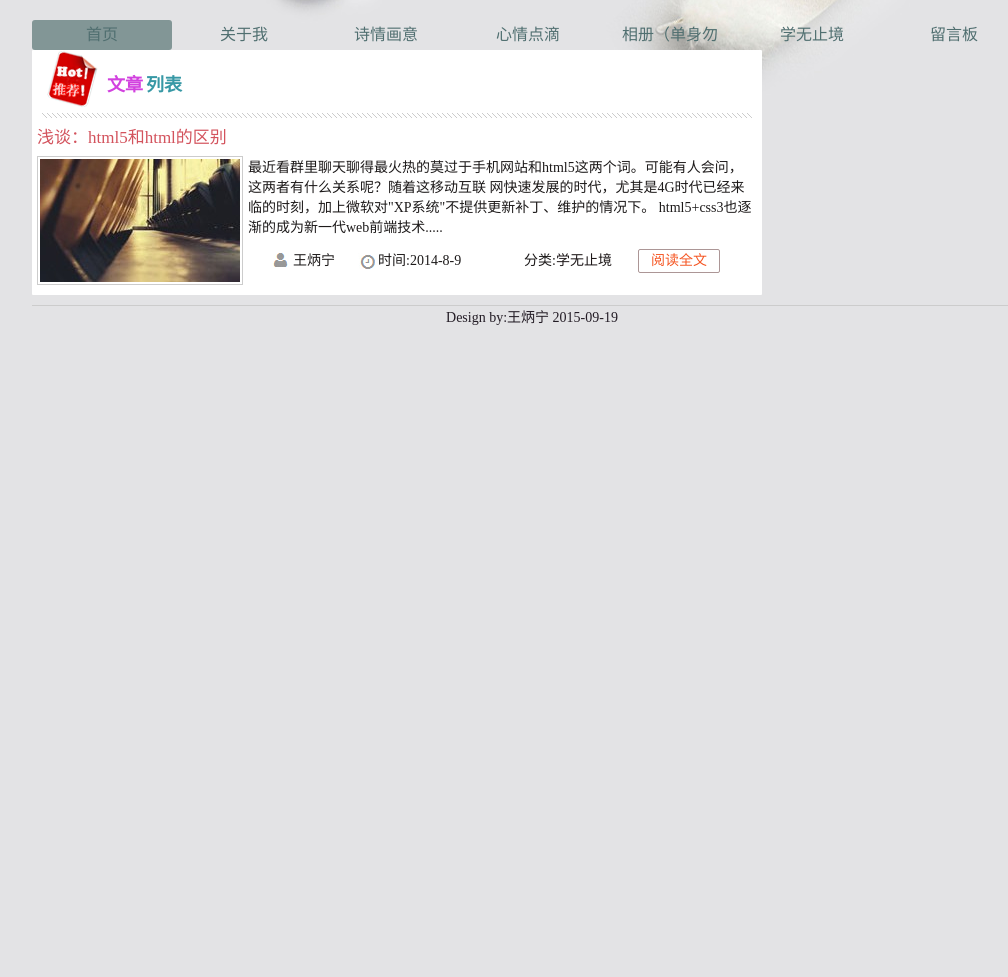
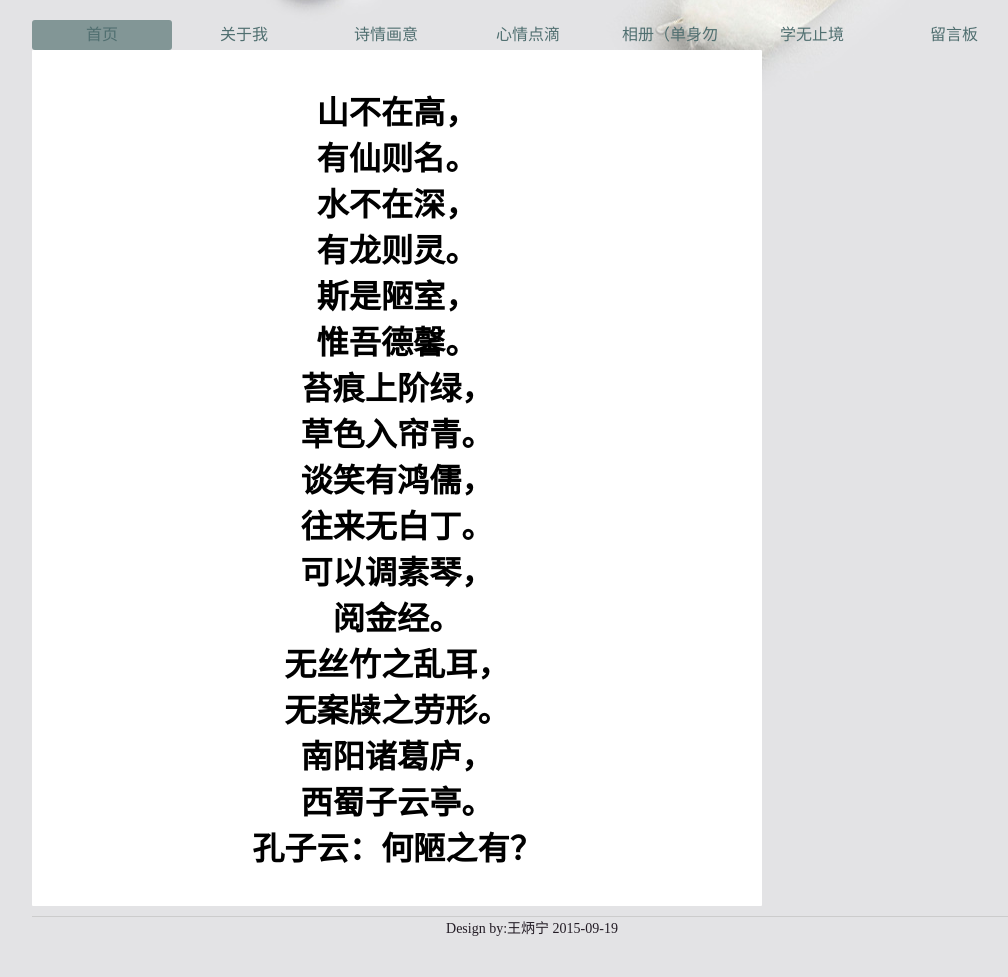
Before and after one commit to benywon/PyDjangoBlog, a Django app: template templates/index.html in a window 1280 px wide. Shown: the part 121-1098 px from the top of the page, without its empty margins (108-1116 px from the left). Before the commit the page ends 446 px from the top, so only its background shows below. Run offline with Django 3.2, Linux system fonts and the light colour scheme; the template is opened without the code that fills it, so the values that code supplies are empty.

Commit message:
diyigebanben

```diff
--- a/templates/index.html
+++ b/templates/index.html
@@ -41,33 +41,11 @@
     <div id="content">
          <!--left-->
          <div class="left" id="c_left">
-           <div class="s_tuijian">
-           <h2>文章<span>列表</span></h2>
-           </div>
-          <div class="content_text">
-
-               <!--wz-->
-           <div class="wz">
-            <h3><a href="#" title="浅谈：html5和html的区别">浅谈：html5和html的区别</a></h3>
-             <dl>
-               <dt><img src="/site_media/images/s.jpg" width="200"  height="123" alt=""></dt>
-               <dd>
-                 <p class="dd_text_1">最近看群里聊天聊得最火热的莫过于手机网站和html5这两个词。可能有人会问，这两者有什么关系呢？随着这移动互联
-                 网快速发展的时代，尤其是4G时代已经来临的时刻，加上微软对"XP系统"不提供更新补丁、维护的情况下。
-               html5+css3也逐渐的成为新一代web前端技术.....</p>
-               <p class="dd_text_2">
-               <span class="left author">王炳宁</span><span class="left sj">时间:2014-8-9</span>
-               <span class="left fl">分类:<a href="#" title="学无止境">学无止境</a></span><span class="left yd"><a href="#" title="阅读全文">阅读全文</a>
-               </span>
-                <div class="clear"></div>
-               </p>
-               </dd>
-               <div class="clear"></div>
-             </dl>
-            </div>
-           <!--wz end-->
-
-           </div>
+             <h1 align="center" style="font-family:楷体;color:black;font-size:230%">
+                                   <br>
+                 山不在高，<br>有仙则名。<br>水不在深，<br>有龙则灵。<br>斯是陋室，<br>惟吾德馨。<br>苔痕上阶绿，<br>草色入帘青。<br>
+               谈笑有鸿儒，<br>往来无白丁。<br>可以调素琴，<br>阅金经。<br>无丝竹之乱耳，<br>无案牍之劳形。<br>南阳诸葛庐，<br>西蜀子云亭。<br>孔子云：何陋之有？<br>              <br>
+           </h1>
          </div>
          <!--left end-->
         <div class="clear"></div>
```
Also changed, not shown: blog/adminrelate/GodUserLog.py (+19 -0 lines), userlogdb.sqlite3.
